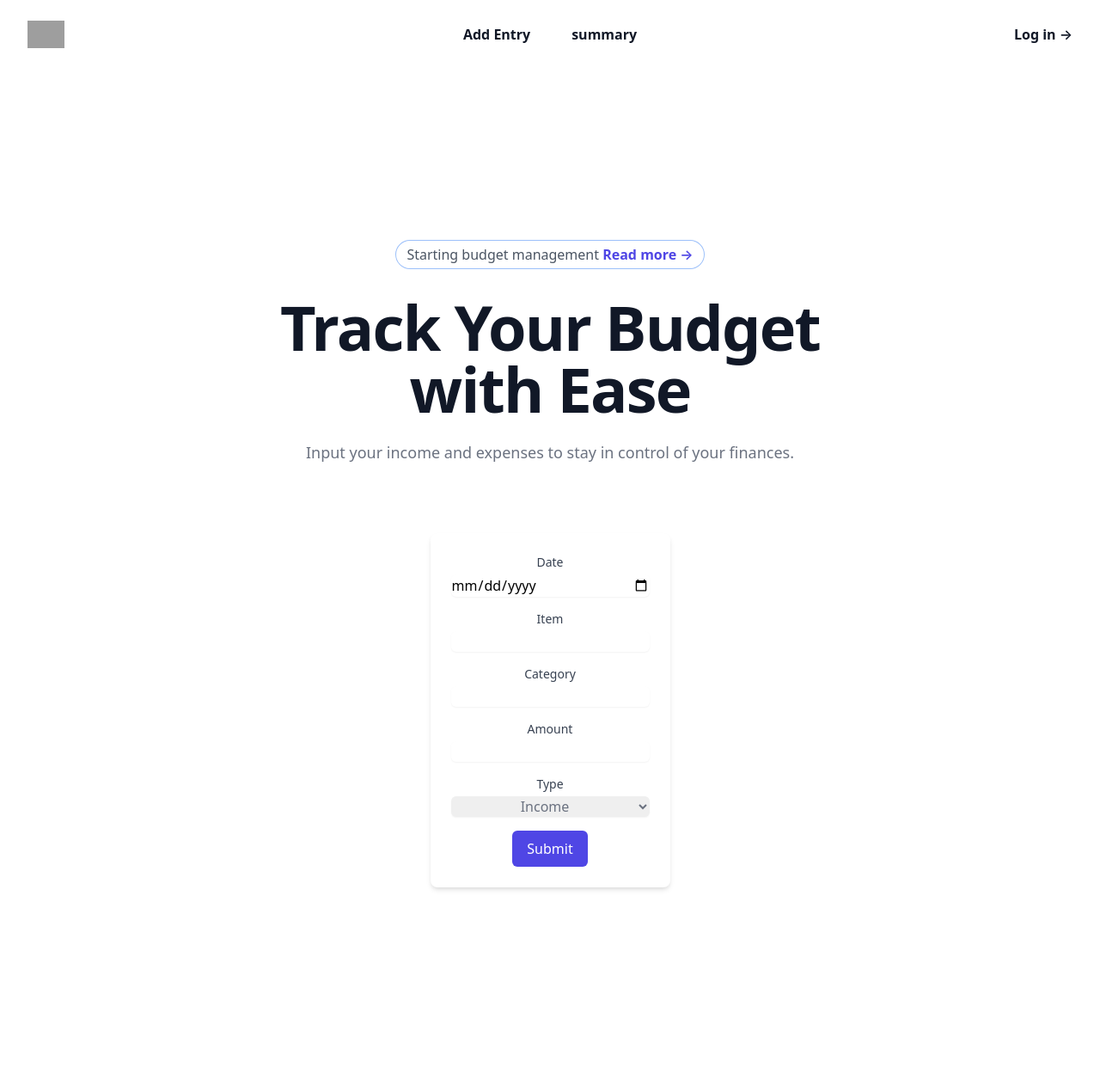
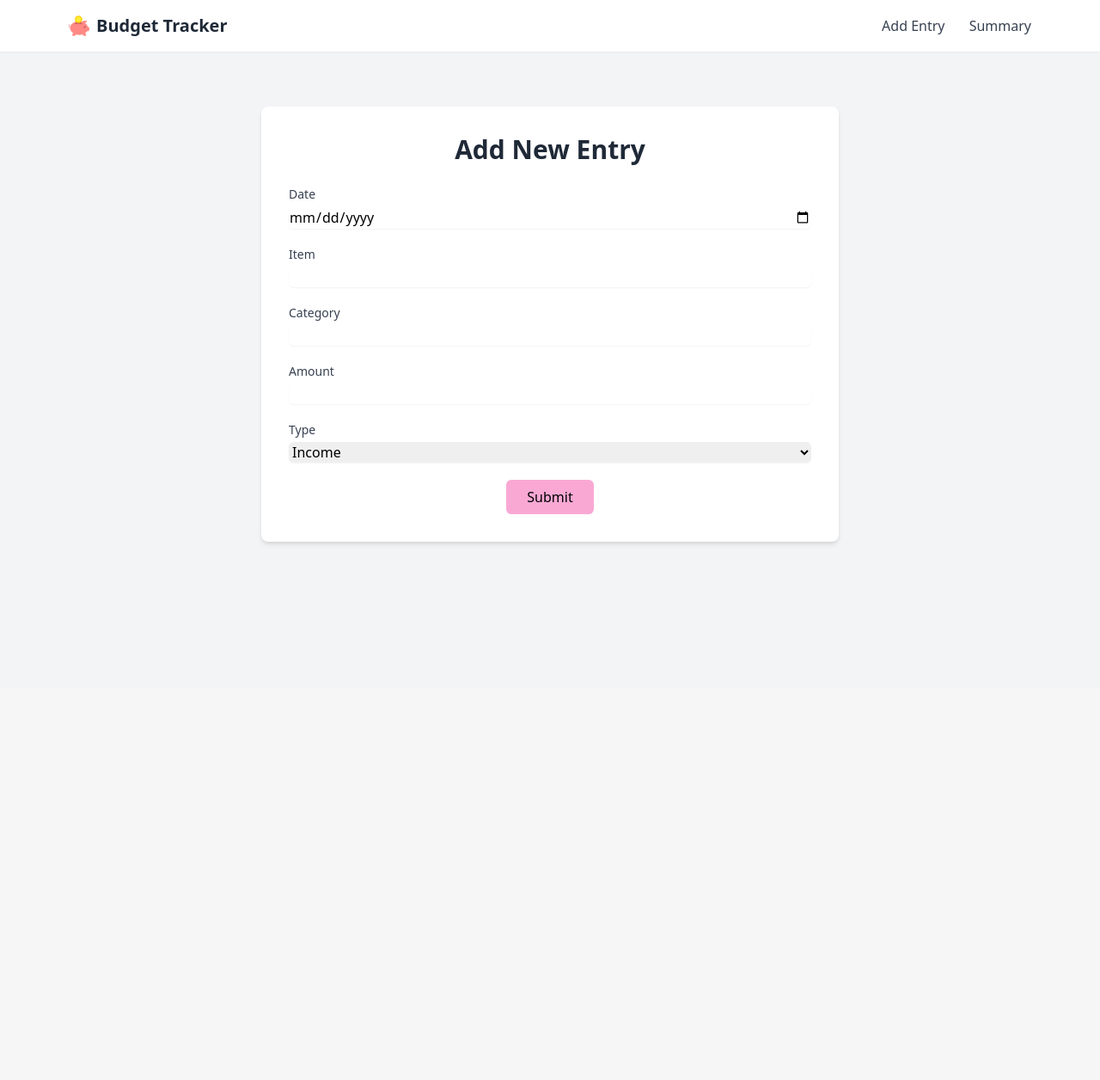
Before and after one commit to Jiwonhmm/budget-tracker, a Flask app: page / in a window 1280 px wide. Shown: the whole page at 86% size. After the commit the page ends 634 px from the top, so only its background shows below. Run offline with Flask 3, Linux system fonts and the light colour scheme; grey boxes are pictures that could not be loaded.

Commit message:
create summary file

```diff
--- a/templates/index.html
+++ b/templates/index.html
@@ -1,135 +1,73 @@
 <!DOCTYPE html>
 <html lang="en">
 <head>
-    <meta charset="UTF-8">
-    <meta name="viewport" content="width=device-width, initial-scale=1.0">
-    <link href="https://cdn.jsdelivr.net/npm/tailwindcss@2.2.19/dist/tailwind.min.css" rel="stylesheet">
-    <!--Tailwind-->
+  <meta charset="UTF-8" />
+  <meta name="viewport" content="width=device-width, initial-scale=1.0" />
   <title>Budget Tracker</title>
+  <link href="https://cdn.jsdelivr.net/npm/tailwindcss@2.2.19/dist/tailwind.min.css" rel="stylesheet" />
 </head>
-<body>
-    <div class="bg-white">
-        <header class="absolute inset-x-0 top-0 z-50">
-          <nav class="flex items-center justify-between p-6 lg:px-8" aria-label="Global">
-            <div class="flex lg:flex-1">
-              <a href="#" class="-m-1.5 p-1.5">
-                <span class="sr-only">Your Company</span>
-                <img class="h-8 w-auto" src="https://tailwindcss.com/plus-assets/img/logos/mark.svg?color=indigo&shade=600" alt="" />
+<body class="bg-gray-100">
+
+  <!-- Navbar -->
+  <header class="bg-white shadow-sm sticky top-0 z-50">
+    <nav class="max-w-6xl mx-auto px-4 py-4 flex justify-between items-center">
+      <a href="/" class="flex items-center space-x-2">
+        <!-- piggy bank icon -->
+       <img src="{{ url_for('static', filename='images/piggy-bank-icon.webp') }}" class="h-6 w-6" alt="Piggy Bank">
+ <span class="font-semibold text-xl text-gray-800">Budget Tracker</span>
       </a>
-            </div>
-            <div class="flex lg:hidden">
-              <button type="button" class="-m-2.5 inline-flex items-center justify-center rounded-md p-2.5 text-gray-700">
-                <span class="sr-only">Open main menu</span>
-                <svg class="size-6" fill="none" viewBox="0 0 24 24" stroke-width="1.5" stroke="currentColor" aria-hidden="true" data-slot="icon">
-                  <path stroke-linecap="round" stroke-linejoin="round" d="M3.75 6.75h16.5M3.75 12h16.5m-16.5 5.25h16.5" />
-                </svg>
-              </button>
-            </div>
-            <div class="hidden lg:flex lg:gap-x-12">
-              <a href="/" class="text-sm/6 font-semibold text-gray-900">Add Entry</a>
-              <a href="/summary" class="text-sm/6 font-semibold text-gray-900">summary</a>
-
-            </div>
-            <div class="hidden lg:flex lg:flex-1 lg:justify-end">
-              <a href="#" class="text-sm/6 font-semibold text-gray-900">Log in <span aria-hidden="true">&rarr;</span></a>
+      <div class="space-x-6">
+        <a href="/" class="text-gray-700 hover:text-indigo-600 font-medium">Add Entry</a>
+        <a href="/summary" class="text-gray-700 hover:text-indigo-600 font-medium">Summary</a>
       </div>
     </nav>
-          <!-- Mobile menu, show/hide based on menu open state. -->
-          <div class="lg:hidden" role="dialog" aria-modal="true">
-            <!-- Background backdrop, show/hide based on slide-over state. -->
-            <div class="fixed inset-0 z-50"></div>
-            <div class="fixed inset-y-0 right-0 z-50 w-full overflow-y-auto bg-white p-6 sm:max-w-sm sm:ring-1 sm:ring-gray-900/10">
-              <div class="flex items-center justify-between">
-                <a href="#" class="-m-1.5 p-1.5">
-                  <span class="sr-only">Your Company</span>
-                  <img class="h-8 w-auto" src="https://tailwindcss.com/plus-assets/img/logos/mark.svg?color=indigo&shade=600" alt="" />
-                </a>
-                <button type="button" class="-m-2.5 rounded-md p-2.5 text-gray-700">
-                  <span class="sr-only">Close menu</span>
-                  <svg class="size-6" fill="none" viewBox="0 0 24 24" stroke-width="1.5" stroke="currentColor" aria-hidden="true" data-slot="icon">
-                    <path stroke-linecap="round" stroke-linejoin="round" d="M6 18 18 6M6 6l12 12" />
-                  </svg>
-                </button>
-              </div>
-              <div class="mt-6 flow-root">
-                <div class="-my-6 divide-y divide-gray-500/10">
-                  <div class="space-y-2 py-6">
-                    <a href="#" class="-mx-3 block rounded-lg px-3 py-2 text-base/7 font-semibold text-gray-900 hover:bg-gray-50">Product</a>
-                    <a href="#" class="-mx-3 block rounded-lg px-3 py-2 text-base/7 font-semibold text-gray-900 hover:bg-gray-50">Features</a>
-                    <a href="#" class="-mx-3 block rounded-lg px-3 py-2 text-base/7 font-semibold text-gray-900 hover:bg-gray-50">Marketplace</a>
-                    <a href="#" class="-mx-3 block rounded-lg px-3 py-2 text-base/7 font-semibold text-gray-900 hover:bg-gray-50">Company</a>
-                  </div>
-                  <div class="py-6">
-                    <a href="#" class="-mx-3 block rounded-lg px-3 py-2.5 text-base/7 font-semibold text-gray-900 hover:bg-gray-50">Log in</a>
-                  </div>
-                </div>
-              </div>
-            </div>
-          </div>
   </header>
 
-        <div class="relative isolate px-6 pt-14 lg:px-8">
-          <div class="absolute inset-x-0 -top-40 -z-10 transform-gpu overflow-hidden blur-3xl sm:-top-80" aria-hidden="true">
-            <div class="relative left-[calc(50%-11rem)] aspect-1155/678 w-144.5 -translate-x-1/2 rotate-30 bg-linear-to-tr from-[#ff80b5] to-[#9089fc] opacity-30 sm:left-[calc(50%-30rem)] sm:w-288.75" style="clip-path: polygon(74.1% 44.1%, 100% 61.6%, 97.5% 26.9%, 85.5% 0.1%, 80.7% 2%, 72.5% 32.5%, 60.2% 62.4%, 52.4% 68.1%, 47.5% 58.3%, 45.2% 34.5%, 27.5% 76.7%, 0.1% 64.9%, 17.9% 100%, 27.6% 76.8%, 76.1% 97.7%, 74.1% 44.1%)"></div>
-          </div>
-          <div class="mx-auto max-w-2xl py-32 sm:py-48 lg:py-56">
-            <div class="hidden sm:mb-8 sm:flex sm:justify-center">
-              <div class="relative rounded-full px-3 py-1 text-sm/6 text-gray-600 ring-1 ring-gray-900/10 hover:ring-gray-900/20">
-                Starting budget management <a href="#" class="font-semibold text-indigo-600"><span class="absolute inset-0" aria-hidden="true"></span>Read more <span aria-hidden="true">&rarr;</span></a>
-              </div>
+  <!-- Main Form Section -->
+  <main class="py-16">
+    <div class="max-w-2xl mx-auto bg-white shadow-md rounded-lg p-8">
+      <h1 class="text-3xl font-bold mb-6 text-center text-gray-800">Add New Entry</h1>
 
-            </div>
-            <div class="text-center">
-              <h1 class="text-5xl font-semibold tracking-tight text-balance text-gray-900 sm:text-7xl">Track Your Budget with Ease</h1>
-              <p class="mt-6 text-lg font-medium text-pretty text-gray-500 sm:text-xl/8">Input your income and expenses to stay in control of your finances.</p>
-              <div class="mt-8 flex items-center justify-center gap-x-6">
-                <div class="mt-12">
-                    <form action="/cashflow" method="POST" class="max-w-xl mx-auto bg-white p-6 rounded-lg shadow-md space-y-4">
+      <form action="/cashflow" method="POST" class="space-y-5">
         <div>
           <label class="block text-sm font-medium text-gray-700">Date</label>
-                        <input type="date" name="date" required class="mt-1 w-full rounded-md border-gray-300 shadow-sm focus:ring-indigo-500 focus:border-indigo-500" />
+          <input type="date" name="date" lang="en" required class="mt-1 block w-full rounded-md border-gray-300 shadow-sm focus:ring-indigo-500 focus:border-indigo-500" />
         </div>
 
         <div>
           <label class="block text-sm font-medium text-gray-700">Item</label>
-                        <input type="text" name="item" required class="mt-1 w-full rounded-md border-gray-300 shadow-sm focus:ring-indigo-500 focus:border-indigo-500" />
+          <input type="text" name="item" required class="mt-1 block w-full rounded-md border-gray-300 shadow-sm focus:ring-indigo-500 focus:border-indigo-500" />
         </div>
 
         <div>
           <label class="block text-sm font-medium text-gray-700">Category</label>
-                        <input type="text" name="category" required class="mt-1 w-full rounded-md border-gray-300 shadow-sm focus:ring-indigo-500 focus:border-indigo-500" />
+          <input type="text" name="category" required class="mt-1 block w-full rounded-md border-gray-300 shadow-sm focus:ring-indigo-500 focus:border-indigo-500" />
         </div>
 
         <div>
           <label class="block text-sm font-medium text-gray-700">Amount</label>
-                        <input type="number" step="0.01" name="amount" required class="mt-1 w-full rounded-md border-gray-300 shadow-sm focus:ring-indigo-500 focus:border-indigo-500" />
+          <input type="number" step="0.01" name="amount" required class="mt-1 block w-full rounded-md border-gray-300 shadow-sm focus:ring-indigo-500 focus:border-indigo-500" />
         </div>
 
         <div>
           <label class="block text-sm font-medium text-gray-700">Type</label>
-                        <select name="type" required class="mt-1 w-full rounded-md border-gray-300 shadow-sm text-center text-gray-500 focus:ring-indigo-500 focus:border-indigo-500">
+          <select name="type" required class="mt-1 block w-full rounded-md border-gray-300 shadow-sm focus:ring-indigo-500 focus:border-indigo-500">
             <option value="income">Income</option>
             <option value="expense">Expense</option>
           </select>
         </div>
 
         <div class="text-center">
-                        <button type="submit" class="inline-flex justify-center rounded-md border border-transparent bg-indigo-600 py-2 px-4 text-white font-medium hover:bg-indigo-700">
+          <div class="text-center">
+            <button type="submit" class="inline-flex justify-center bg-pink-300 text-grey-800 font-medium py-2 px-6 rounded-md hover:bg-pink-400">
               Submit
             </button>
           </div>
+
+        </div>
       </form>
     </div>
-
-                </div>
-          </div>
-
-          <div class="absolute inset-x-0 top-[calc(100%-13rem)] -z-10 transform-gpu overflow-hidden blur-3xl sm:top-[calc(100%-30rem)]" aria-hidden="true">
-            <div class="relative left-[camarlc(50%+3rem)] aspect-1155/678 w-144.5 -translate-x-1/2 bg-linear-to-tr from-[#ff80b5] to-[#9089fc] opacity-30 sm:left-[calc(50%+36rem)] sm:w-288.75" style="clip-path: polygon(74.1% 44.1%, 100% 61.6%, 97.5% 26.9%, 85.5% 0.1%, 80.7% 2%, 72.5% 32.5%, 60.2% 62.4%, 52.4% 68.1%, 47.5% 58.3%, 45.2% 34.5%, 27.5% 76.7%, 0.1% 64.9%, 17.9% 100%, 27.6% 76.8%, 76.1% 97.7%, 74.1% 44.1%)"></div>
-          </div>
-        </div>
-      </div>
-
+  </main>
 
 </body>
 </html>
```
Also changed, not shown: templates/summary.html (+25 -0 lines), utils.py (+5 -3 lines), README.md, images/screenshot.png (deleted), static/images/piggy-bank-icon.webp (added), static/images/screenshot.png (added), 2 other files. Lines whose indentation alone changed are shown as unchanged.
